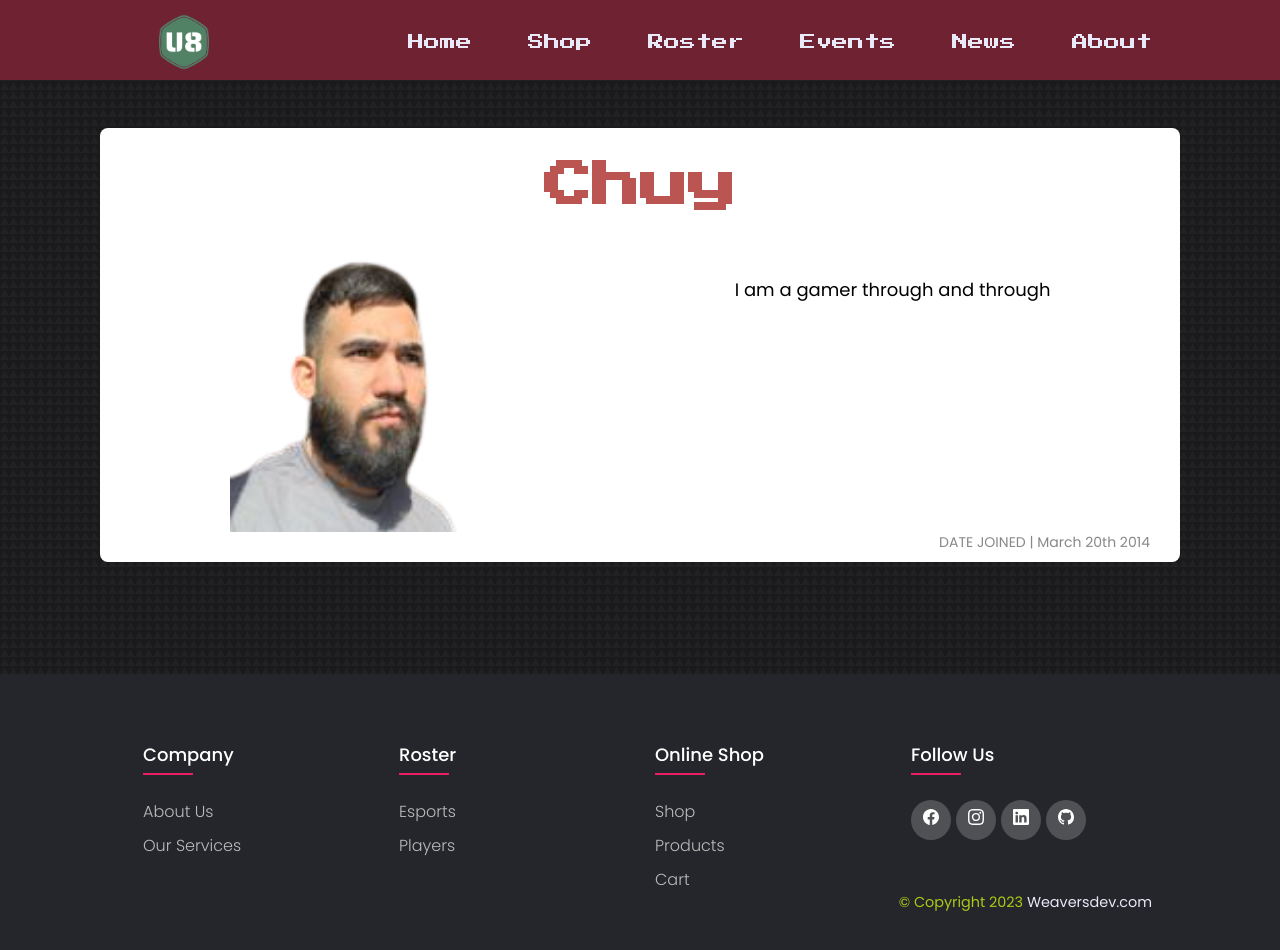
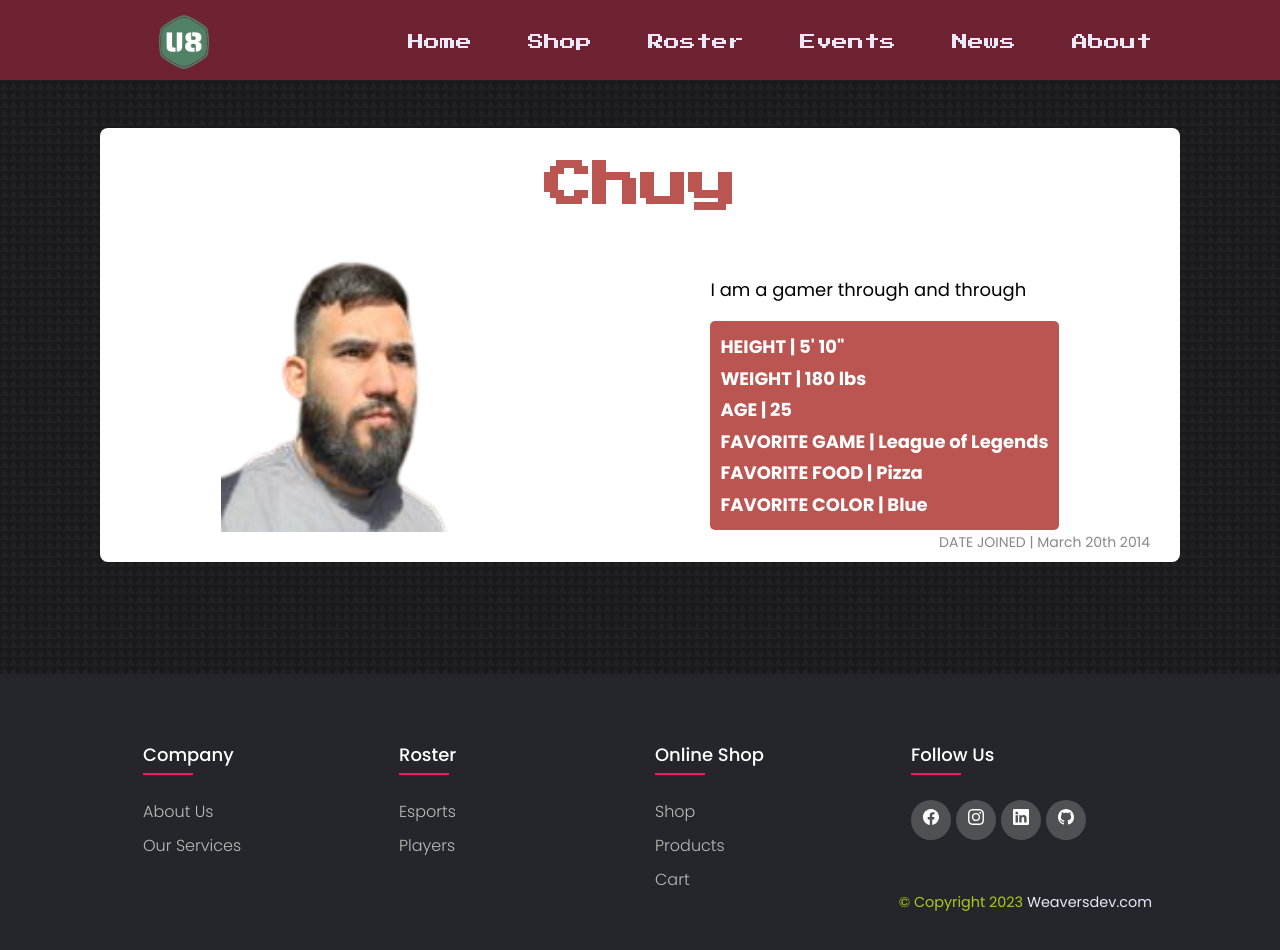
Before and after one commit to ChrisCarteno/u8gamers, a React (Create React App) app: page /roster/chuy in a window 1280 px wide. Shown: the top 950 px of the page. Built offline with nearby package versions, Linux system fonts and the light colour scheme.

Commit message:
added aditional info and styling

```diff
--- a/src/components/GamerProfile.jsx
+++ b/src/components/GamerProfile.jsx
@@ -162,8 +162,29 @@ const GamerProfile = () => {
       <h1 className="gamerTitle">{articles[gamerId].gamer}</h1>
       <div className="gamerContent">
         <img className='gamer__image' src={articles[gamerId].image} alt="Logoooo"/>
-        <p className="gamer__info"> {articles[gamerId].excerpt}</p>
-
+        <div>
+          <p className="gamer__desc"> {articles[gamerId].excerpt}</p>
+          <div className='gamer__info'>
+            <div className='gamer__info__item'>
+              <span className="gamer__title">HEIGHT</span> | {articles[gamerId].height}
+            </div>
+            <div className='gamer__info__item'>
+              <span className="gamer__title">WEIGHT</span> | {articles[gamerId].weight}
+            </div>
+            <div className='gamer__info__item'>
+              <span className="gamer__title">AGE</span> | {articles[gamerId].age}
+            </div>
+            <div className='gamer__info__item'>
+              <span className="gamer__title">FAVORITE GAME</span> | {articles[gamerId].favgame}
+            </div>
+            <div className='gamer__info__item'>
+              <span className="gamer__title">FAVORITE FOOD</span> | {articles[gamerId].favfood}
+            </div>
+            <div className='gamer__info__item'>
+              <span className="gamer__title">FAVORITE COLOR</span> | {articles[gamerId].favcolor}
+            </div>
+          </div>
+        </div>
       </div>
       <p className="article-info">
         <span className="gamer__title">DATE JOINED</span> | {articles[gamerId].joindate}
--- a/src/components/gamer.css
+++ b/src/components/gamer.css
@@ -33,8 +33,18 @@
     font-weight: bold;
   }
 
-  .gamer__info{
+  .gamer__desc{
     color: black;
     margin-top: 3rem;
     font-size: large;
   }
+
+  .gamer__info{
+    background-color: #BA5552;
+    color: white;
+    padding: 10px;
+    border-radius: 5px;
+    font-size: large;
+    font-weight: bold;
+    margin-top: 1rem;
+  }
```
